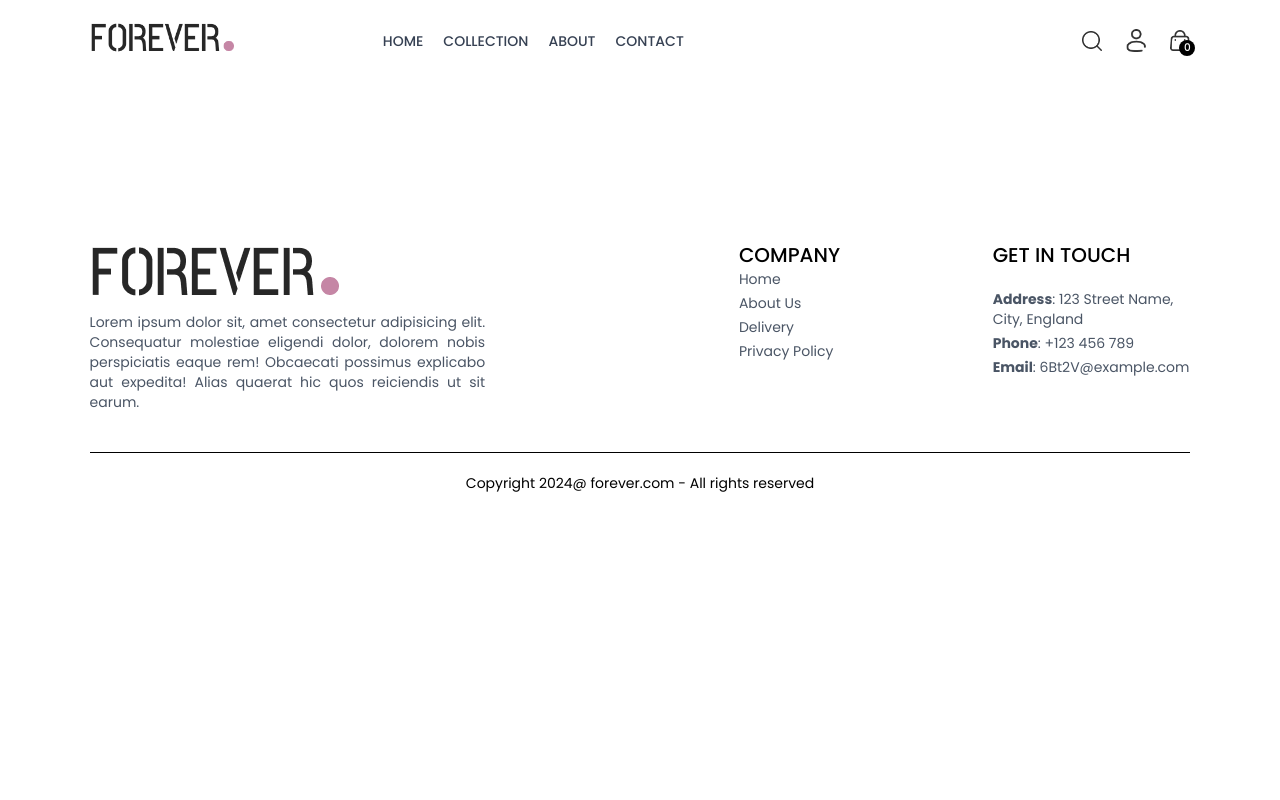
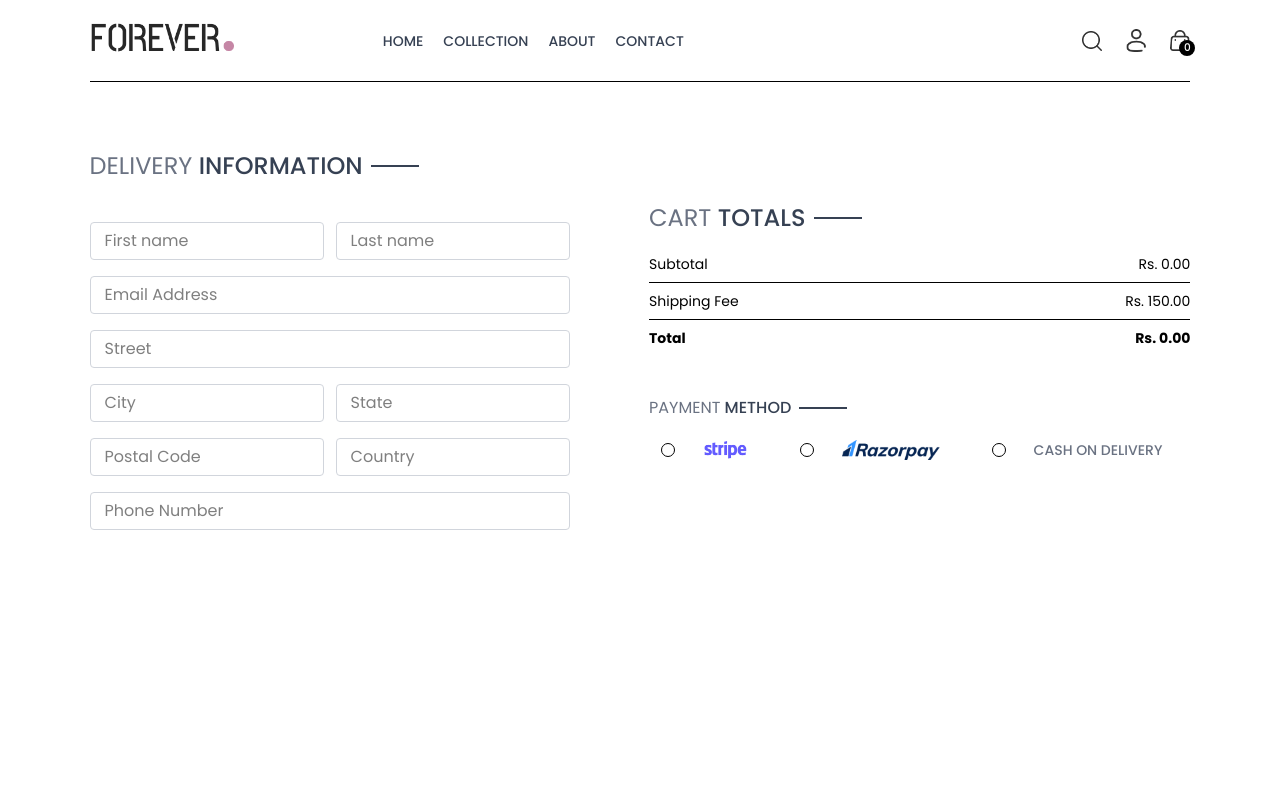
Before and after one commit to Hashan-Samarakkody/Cmax_Online_Store, a React (Vite) app: page /place-order in a window 1280 px wide. Shown: the top 800 px of the page. Built offline with nearby package versions, Linux system fonts and the light colour scheme.

Commit message:
Partiall completed the "Proceed to pay" page

```diff
--- a/src/App.jsx
+++ b/src/App.jsx
@@ -29,7 +29,7 @@ const App = () => {
         <Route path='/login' element={<Login />} />
         <Route path='/product/:productId' element={<Product />} />
         <Route path='/cart' element={<Cart />} />
-        <Route path='/palace-order' element={<PlaceOrder />} />
+        <Route path='/place-order' element={<PlaceOrder />} />
         <Route path='/collection' element={<Collection />} />
         <Route path='/orders' element={<Orders />} />
       </Routes>
--- a/src/pages/PlaceOrder.jsx
+++ b/src/pages/PlaceOrder.jsx
@@ -1,8 +1,70 @@
-import React from 'react'
+import React, { useState } from 'react'
+import Title from '../components/Title'
+import CartTotal from '../components/CartTotal'
+import { assets } from '../assets/assets'
 
 const PlaceOrder = () => {
+
+  const [method, setMethod] = useState('cod');
+
   return (
-    <div></div>
+    <div className='flex flex-col sm:flex-row justify-between gap-4 pt-5 sm:pt-14 min-h-[80vh] border-t'>
+      {/* Left Side */}
+      <div className='flex flex-col gap-4 w-full sm:max-w-[480px]'>
+        <div className='text-xl sm:text-2xl my-3'>
+          <Title text1={'DELIVERY'} text2={'INFORMATION'} />
+        </div>
+
+        <div className='flex gap-3'>
+          <input type="text" placeholder='First name' className='border border-gray-300 rounded px-3.5 py-1.5 w-full' />
+          <input type="text" placeholder='Last name' className='border border-gray-300 rounded px-3.5 py-1.5 w-full' />
+        </div>
+
+        <input type="email" placeholder='Email Address' className='border border-gray-300 rounded px-3.5 py-1.5 w-full' />
+        <input type="text" placeholder='Street' className='border border-gray-300 rounded px-3.5 py-1.5 w-full' />
+
+        <div className='flex gap-3'>
+          <input type="text" placeholder='City' className='border border-gray-300 rounded px-3.5 py-1.5 w-full' />
+          <input type="text" placeholder='State' className='border border-gray-300 rounded px-3.5 py-1.5 w-full' />
+        </div>
+        <div className='flex gap-3'>
+          <input type="number" placeholder='Postal Code' className='border border-gray-300 rounded px-3.5 py-1.5 w-full' />
+          <input type="text" placeholder='Country' className='border border-gray-300 rounded px-3.5 py-1.5 w-full' />
+        </div>
+
+        <input type="tel" pattern='^\+?\d{10}$' maxLength={12} placeholder='Phone Number' className='border border-gray-300 rounded px-3.5 py-1.5 w-full' />
+
+      </div>
+
+      {/* Right Side */}
+      <div className='mt-8'>
+        <div className='mt-8 min-w-80'>
+          <CartTotal />
+        </div>
+
+        <div className='mt-12 '>
+          <Title text1={'PAYMENT'} text2={'METHOD'} />
+          {/* payment Method Selection */}
+          <div className='flex gap-3 flex-col lg:flex-row'>
+            <div onClick={() => setMethod('stripe')} className='flex items-center gap-3 p-2 px-3 cursor-pointer'>
+              <p className={`min-w-3.5 h-3.5 border rounded-full`}></p>
+              <img className='h-5 mx-4' src={assets.stripe_logo} alt="" />
+            </div>
+
+            <div onClick={() => setMethod('rezorpay')} className='flex items-center gap-3 p-2 px-3 cursor-pointer'>
+              <p className={`min-w-3.5 h-3.5 border rounded-full`}></p>
+              <img className='h-5 mx-4' src={assets.razorpay_logo} alt="" />
+            </div>
+
+            <div onClick={() => setMethod('cod')} className='flex items-center gap-3 p-2 px-3 cursor-pointer'>
+              <p className={`min-w-3.5 h-3.5 border rounded-full`}></p>
+              <p className='text-gray-500 text-sm font-medium mx-4'>CASH ON DELIVERY</p>
+            </div>
+          </div>
+        </div>
+
+      </div>
+    </div>
   )
 }
 
```
